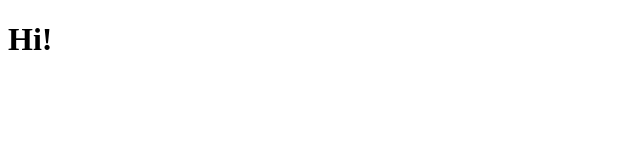
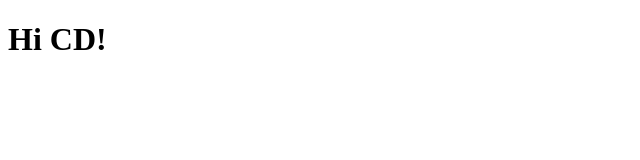
Before and after one commit to SaulZuno/cd-testing, a plain HTML site: page index.html in a window 1280 px wide. Shown: the whole page, without its empty margins (0-640 px from the left). Drawn offline with Linux system fonts and the light colour scheme.

Commit message:
second commit

```diff
--- a/index.html
+++ b/index.html
@@ -6,6 +6,6 @@
     <title>Document</title>
 </head>
 <body>
-    <h1>Hi!</h1>
+    <h1>Hi CD!</h1>
 </body>
 </html>
```
